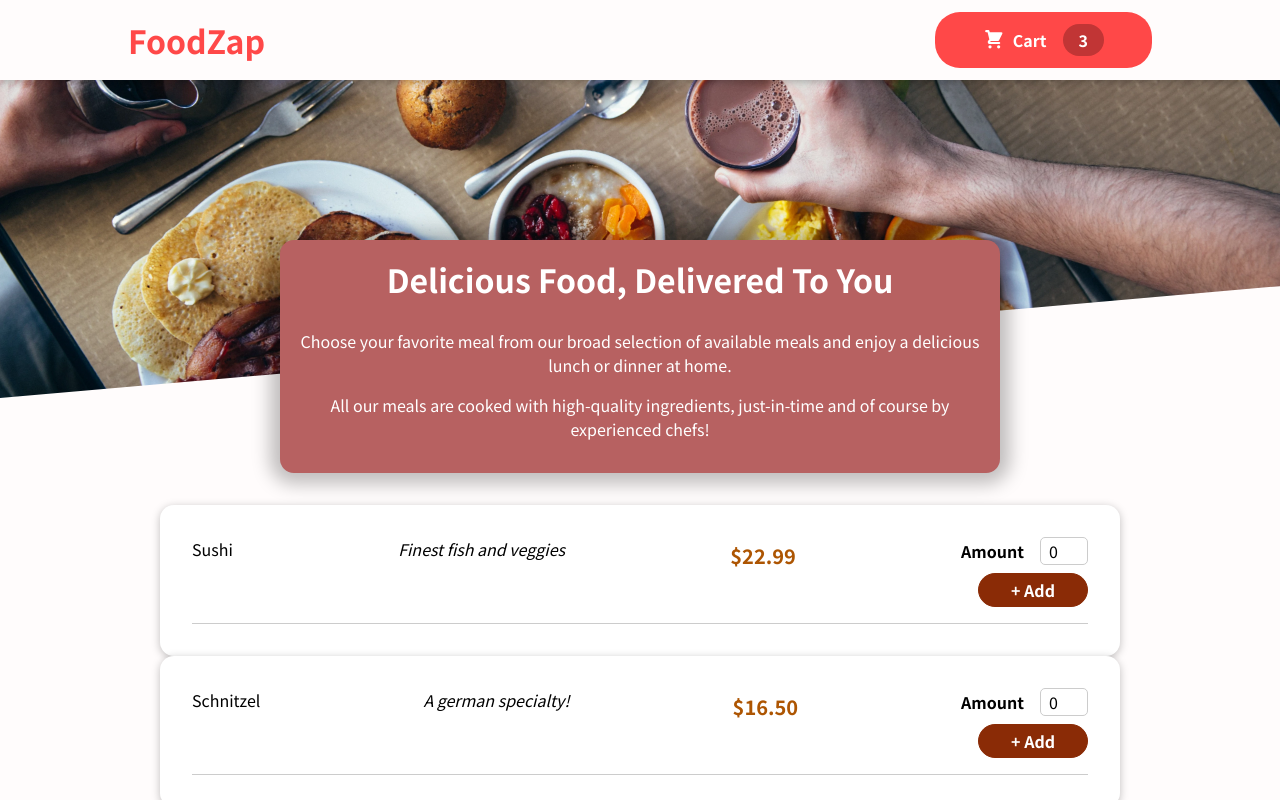
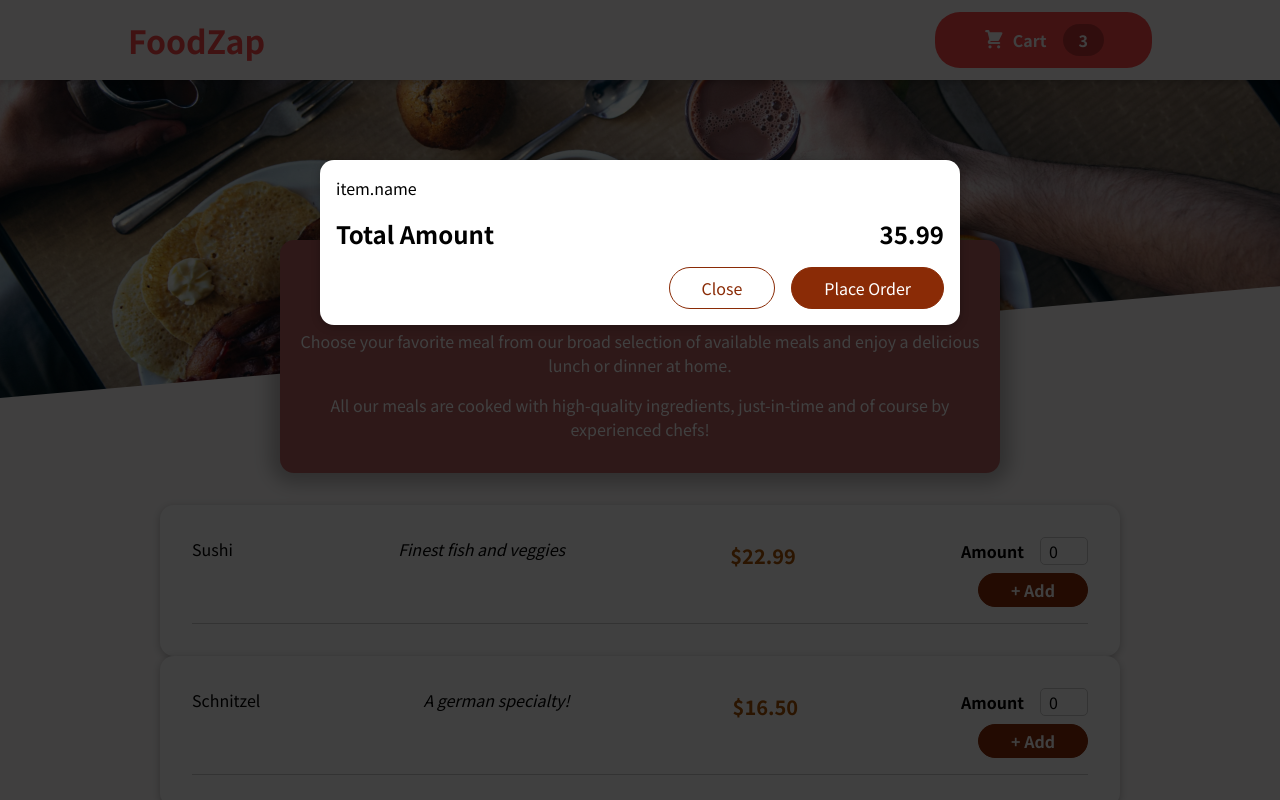
Before and after one commit to nandadevrmenon/FoodOrderReact, a React (Create React App) app: page / in a window 1280 px wide. Shown: the top 800 px of the page. Built offline with nearby package versions, Linux system fonts and the light colour scheme.

Commit message:
Add Cart and Modal

```diff
--- a/public/index.html
+++ b/public/index.html
@@ -28,6 +28,7 @@
   </head>
   <body>
     <noscript>You need to enable JavaScript to run this app.</noscript>
+    <div id="overlay"></div>
     <div id="root"></div>
     <!--
       This HTML file is a template.
--- a/src/App.js
+++ b/src/App.js
@@ -2,10 +2,12 @@
 
 import Header from "./components/Layout/Header";
 import Meals from "./components/Meals/Meals"
+import Cart from "./components/Cart/Cart"
 
 function App() {
   return (
     <Fragment>
+      <Cart></Cart>
       <Header></Header>
       <Meals></Meals>
     </Fragment>
--- a/src/components/Cart/Cart.js
+++ b/src/components/Cart/Cart.js
@@ -1,12 +1,27 @@
 
-
-import classes from "./Car.molule.css";
+import Modal from "../UI/Modal"
+import classes from "./Cart.module.css";
 
 const Cart =()=>{
+
+  const cartItems =
+  <ul className={classes['cart-items']}>
+    {[{id:'c1',name:'sushi',amount:'2',price:12.99}].map((item)=>{
+      return <li>item.name</li>
+    })}
+  </ul>
   return(
-    <div>
-
-    </div>
+    <Modal>
+      {cartItems}
+      <div className={classes.total}>
+        <span>Total Amount</span>
+        <span>35.99</span>
+      </div>
+      <div className={classes.actions}>
+        <button className={classes['button--alt']}>Close</button>
+        <button className ={classes.button}> Place Order</button>
+      </div>
+    </Modal>
   )
 }
 
--- /dev/null
+++ b/src/components/UI/Modal.js
@@ -0,0 +1,33 @@
+import ReactDOM from 'react-dom';
+import React, { Fragment } from 'react';
+import classes from './Modal.module.css'
+
+
+const Backdrop =()=>{
+ return <div className={classes.backdrop}></div>
+};
+
+
+const ModalContent = (props)=>{
+  return (
+    <div className={classes.modal}>
+      <div className={classes.content}>{props.children}</div>
+    </div>
+  )
+}
+
+
+const portalElement = document.getElementById('overlay');
+
+const Modal = (props)=>{
+
+
+  return (
+    <Fragment>
+      {ReactDOM.createPortal(<Backdrop/>,portalElement)}
+      {ReactDOM.createPortal(<ModalContent children={props.children}/>,portalElement)}
+    </Fragment>
+  )
+}
+
+export default Modal;
--- /dev/null
+++ b/src/components/UI/Modal.module.css
@@ -0,0 +1,40 @@
+.backdrop {
+  position: fixed;
+  top: 0;
+  left: 0;
+  width: 100%;
+  height: 100vh;
+  z-index: 20;
+  background-color: rgba(0, 0, 0, 0.75);
+}
+
+.modal {
+  position: fixed;
+  top: 20vh;
+  left: 5%;
+  width: 90%;
+  background-color: white;
+  padding: 1rem;
+  border-radius: 14px;
+  box-shadow: 0 2px 8px rgba(0, 0, 0, 0.25);
+  z-index: 30;
+  animation: slide-down 300ms ease-out forwards;
+}
+
+@media (min-width: 768px) {
+  .modal {
+    width: 40rem;
+    left: calc(50% - 20rem);
+  }
+}
+
+@keyframes slide-down {
+  from {
+    opacity: 0;
+    transform: translateY(-3rem);
+  }
+  to {
+    opacity: 1;
+    transform: translateY(0);
+  }
+}
```
